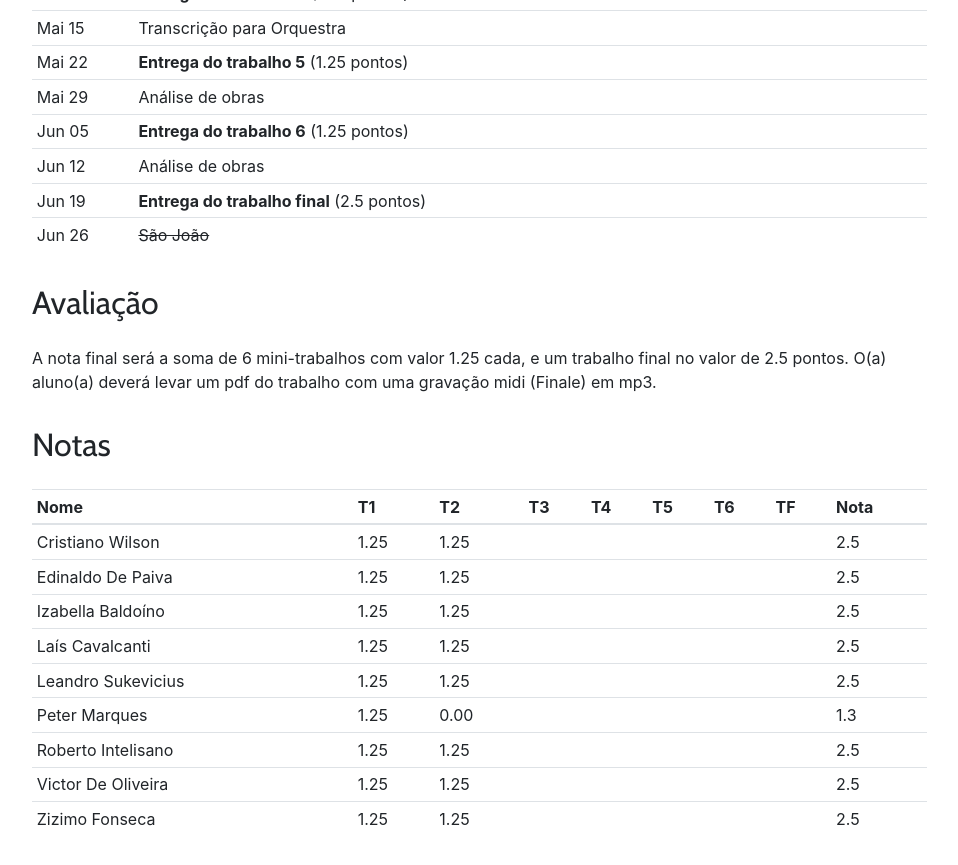
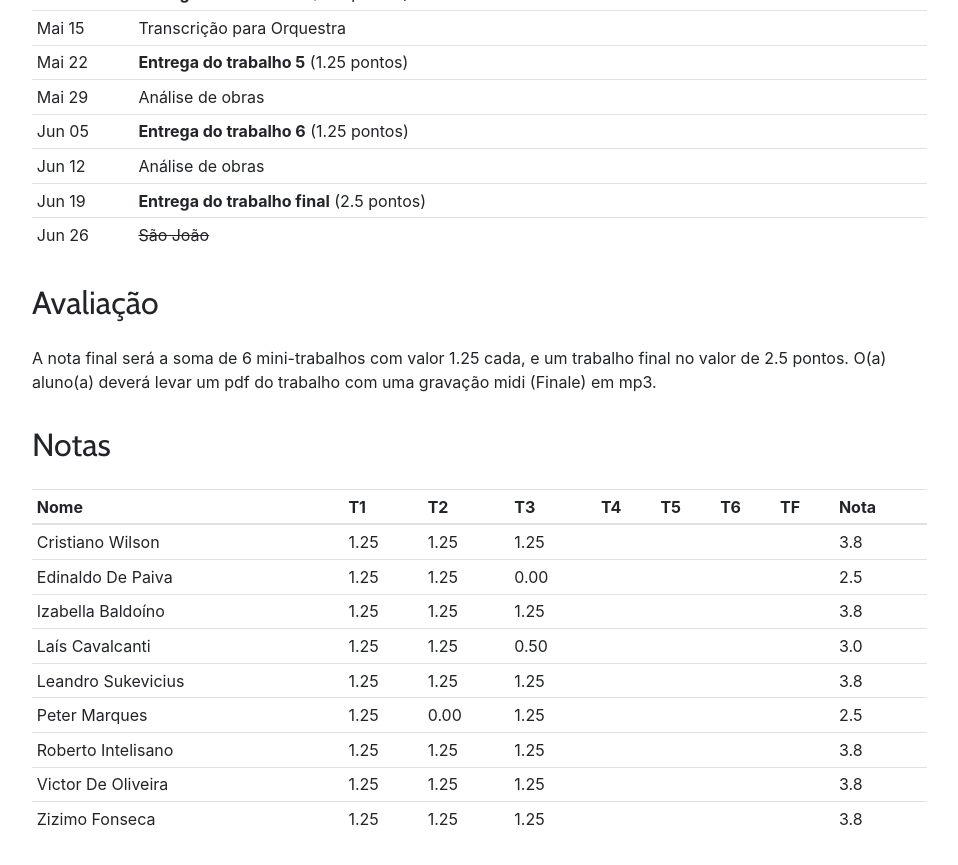
Before and after one commit to kroger/genosmus, a Jekyll site: the page built from _pedro/musa86.md, in a window 1280 px wide and 900 px high, scrolled down 1232 px. Shown: the top 865 px of the window, without its empty margins (68-1026 px from the left). Built offline with Jekyll 4.4.1, drawn with Linux system fonts in a browser that asks for light colours.

Commit message:
Notas alunos

```diff
--- a/_pedro/musa86.md
+++ b/_pedro/musa86.md
@@ -66,15 +66,15 @@
 
 | Nome               | T1 | T2 | T3 | T4 | T5 | T6 | TF | Nota |
 |:-------------------|:---|:---|:---|:---|:---|:---|:---|:-----|
-| Cristiano Wilson   |1.25|1.25|    |    |    |    |    | =sum |
-| Edinaldo De Paiva  |1.25|1.25|    |    |    |    |    | =sum |
-| Izabella Baldoíno  |1.25|1.25|    |    |    |    |    | =sum |
-| Laís Cavalcanti    |1.25|1.25|    |    |    |    |    | =sum |
-| Leandro Sukevicius |1.25|1.25|    |    |    |    |    | =sum |
-| Peter Marques      |1.25|0.00|    |    |    |    |    | =sum |
-| Roberto Intelisano |1.25|1.25|    |    |    |    |    | =sum |
-| Victor De Oliveira |1.25|1.25|    |    |    |    |    | =sum |
-| Zizimo Fonseca     |1.25|1.25|    |    |    |    |    | =sum |
+| Cristiano Wilson   |1.25|1.25|1.25|    |    |    |    | =sum |
+| Edinaldo De Paiva  |1.25|1.25|0.00|    |    |    |    | =sum |
+| Izabella Baldoíno  |1.25|1.25|1.25|    |    |    |    | =sum |
+| Laís Cavalcanti    |1.25|1.25|0.50|    |    |    |    | =sum |
+| Leandro Sukevicius |1.25|1.25|1.25|    |    |    |    | =sum |
+| Peter Marques      |1.25|0.00|1.25|    |    |    |    | =sum |
+| Roberto Intelisano |1.25|1.25|1.25|    |    |    |    | =sum |
+| Victor De Oliveira |1.25|1.25|1.25|    |    |    |    | =sum |
+| Zizimo Fonseca     |1.25|1.25|1.25|    |    |    |    | =sum |
 {: .table .table-sm }
 
 
```
